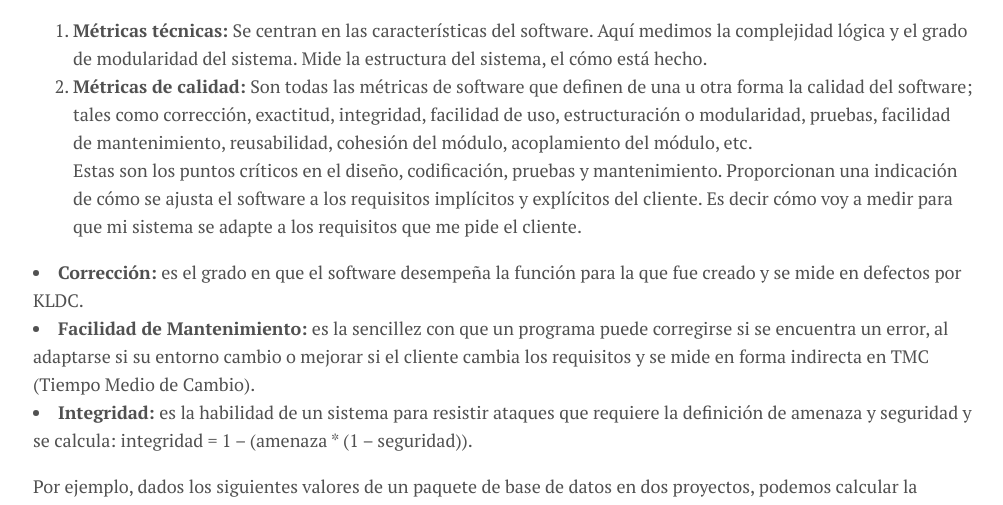
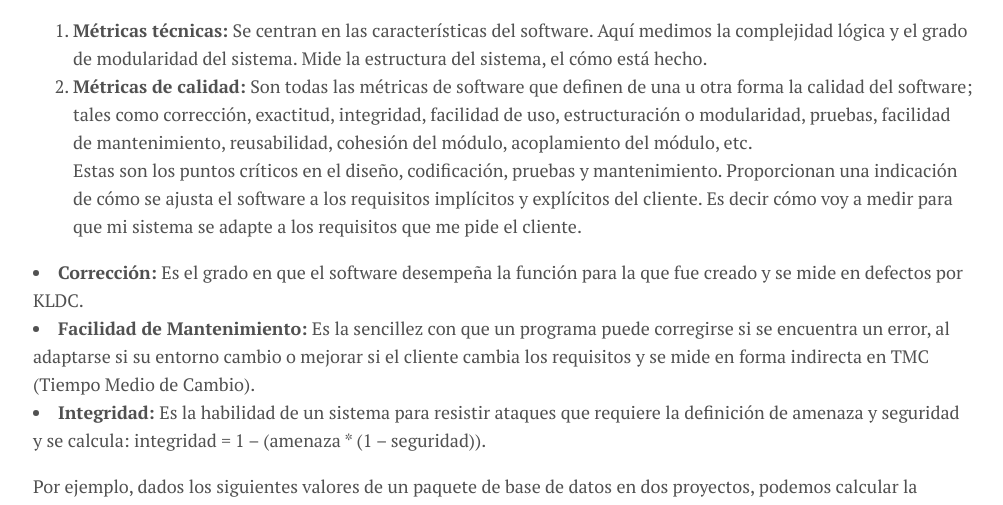
Before and after one commit to CesarFCL/CesarCarrion, a Jekyll site: the page built from menu/IntSof.md, in a window 1280 px wide and 1400 px high, scrolled down 5698 px. Shown: the top 505 px of the window, without its empty margins (137-1140 px from the left). Built offline with Jekyll 4.4.1, drawn with Linux system fonts in a browser that asks for light colours; some of the changed text lies outside the part shown.

Commit message:
Modificación 2.9
Modificación 2.9

```diff
--- a/menu/IntSof.md
+++ b/menu/IntSof.md
@@ -187,11 +187,11 @@ Estas son los puntos críticos en el diseño, codificación, pruebas y mantenimi
 
 Proporcionan una indicación de cómo se ajusta el software a los requisitos implícitos y explícitos del cliente. Es decir cómo voy a medir para que mi sistema se adapte a los requisitos que me pide el cliente.</ol>
 
-<li type="disc"><strong>Corrección:</strong> es el grado en que el software desempeña la función para la que fue creado y se mide en defectos por KLDC.</li>
+<li type="disc"><strong>Corrección:</strong> Es el grado en que el software desempeña la función para la que fue creado y se mide en defectos por KLDC.</li>
 
-<li type="disc"><strong>Facilidad de Mantenimiento:</strong> es la sencillez con que un programa puede corregirse si se encuentra un error, al adaptarse si su entorno cambio o mejorar si el cliente cambia los requisitos y se mide en forma indirecta en TMC (Tiempo Medio de Cambio).</li>
+<li type="disc"><strong>Facilidad de Mantenimiento:</strong> Es la sencillez con que un programa puede corregirse si se encuentra un error, al adaptarse si su entorno cambio o mejorar si el cliente cambia los requisitos y se mide en forma indirecta en TMC (Tiempo Medio de Cambio).</li>
 
-<li type="disc"><strong>Integridad:</strong> es la habilidad de un sistema para resistir ataques que requiere la definición de amenaza y seguridad y se calcula: integridad = 1 – (amenaza * (1 – seguridad)).</li>
+<li type="disc"><strong>Integridad:</strong> Es la habilidad de un sistema para resistir ataques que requiere la definición de amenaza y seguridad y se calcula: integridad = 1 – (amenaza * (1 – seguridad)).</li>
 
 Por ejemplo, dados los siguientes valores de un paquete de base de datos en dos proyectos, podemos calcular la integridad.
 
@@ -211,7 +211,7 @@ Si por otra parte, la probabilidad de amenaza fuera 0.5 y la posibilidad de repe
 
 <ol><li value="3"><strong>Métricas de calidad:</strong> Se centran en el rendimiento del proceso de la ingeniería del software. Es decir qué tan productivo va a ser el software que voy a diseñar. Se refiere a las características del software.</li>
 
-<li value="4"><strong>Métricas de costo:</strong> se centra en el costo total del sistema informático.</li>
+<li value="4"><strong>Métricas de costo:</strong> Se centra en el costo total del sistema informático.</li>
 
 <li value="5"><strong>Métricas orientadas al tamaño:</strong> Esta nos permite conocer el tiempo en el que se terminará el software y cuántas personas se necesitan para su desarrollo, aquí medimos las variables con las que desarrollamos el software.</li> </ol>
 
@@ -237,7 +237,7 @@ Según la definición del IEEE, "software es la suma total de los programas de o
 
 El software puede dividirse en dos grandes categorías:
 
-<ol><li value="1"><strong>Software de aplicaciones:</strong> se usan para proveer servicios a clientes y ejecutar negocios de forma más eficiente. El software de aplicaciones puede ser un sistema pequeño o uno grande integrado. Como ejemplos de este tipo de software estarían un sistema de cuentas, un sistema de planificación de recursos...</li> </ol>
+<ol><li value="1"><strong>Software de aplicaciones:</strong> Se usan para proveer servicios a clientes y ejecutar negocios de forma más eficiente. El software de aplicaciones puede ser un sistema pequeño o uno grande integrado. Como ejemplos de este tipo de software estarían un sistema de cuentas, un sistema de planificación de recursos...</li> </ol>
 
 <ol><li value="2"><strong>Software de sistemas:</strong> El software de sistemas se usa para operar y mantener un sistema informático. Permite a los usuarios usar los recursos del ordenador directamente y a través de otro software. Algunos ejemplos de este tipo de software son los sistemas operativos, compiladores y otras utilidades del sistema.</li> </ol>
 
```
